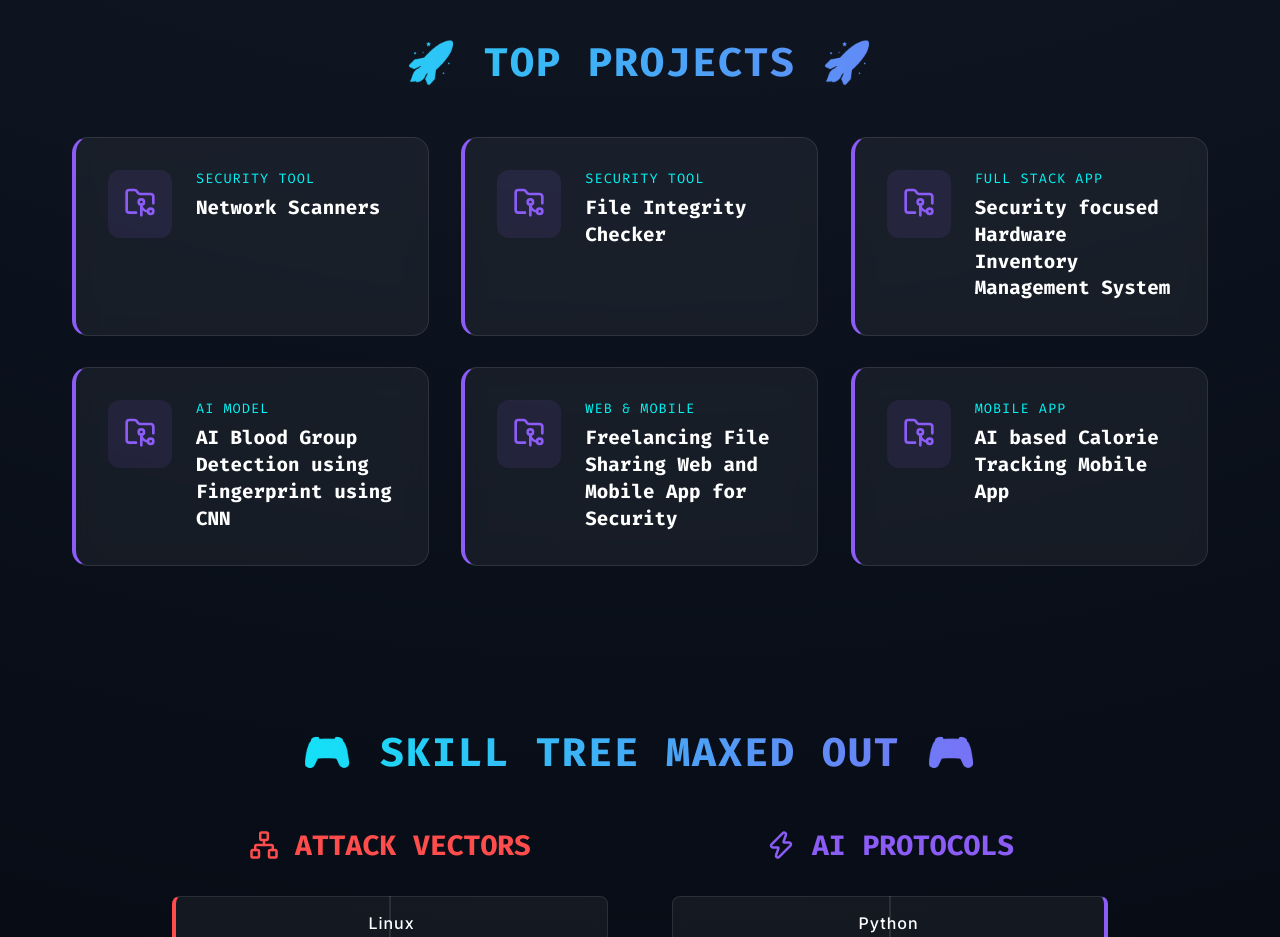
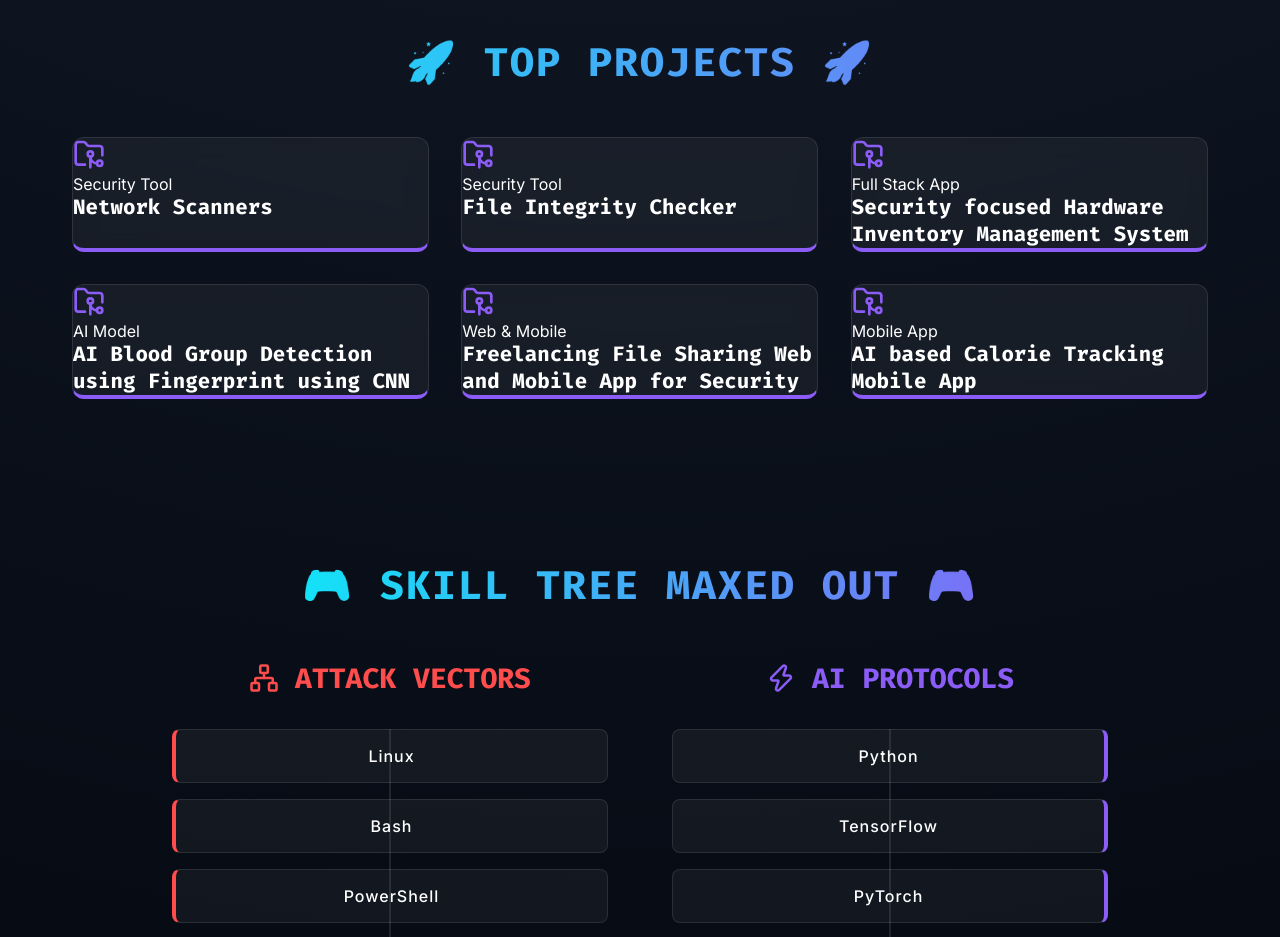
Before and after one commit to hassan-635/Portfolio, a React (Vite) app in the folder frontend/: page / in a window 1280 px wide. Shown: the part 1520-2457 px from the top of the page. Built offline with nearby package versions, Linux system fonts and the light colour scheme.

Commit message:
updated projects

```diff
--- a/frontend/src/components/Projects.css
+++ b/frontend/src/components/Projects.css
@@ -11,57 +11,122 @@
 }
 
 .project-card {
-  padding: 2rem;
+  padding: 0;
   display: flex;
-  align-items: flex-start;
-  gap: 1.5rem;
+  flex-direction: column;
   position: relative;
   overflow: hidden;
-  transition: transform 0.3s ease, border-color 0.3s ease;
-  cursor: pointer;
-  border-left: 4px solid var(--accent-purple);
+  transition: transform 0.3s ease, border-color 0.3s ease, box-shadow 0.3s ease;
+  border: 1px solid var(--glass-border);
+  border-bottom: 4px solid var(--accent-purple);
+  border-radius: 12px;
+  background: var(--glass-bg);
+  backdrop-filter: blur(10px);
 }
 
 .project-card:hover {
-  transform: translateY(-5px);
+  transform: translateY(-10px);
   border-color: var(--accent-cyan);
+  border-bottom-color: var(--accent-cyan);
+  box-shadow: 0 10px 30px rgba(0, 247, 247, 0.1);
 }
 
-.project-icon {
-  background: rgba(139, 92, 246, 0.1);
-  padding: 1rem;
-  border-radius: 12px;
-  flex-shrink: 0;
-  transition: background 0.3s ease;
+.project-image-container {
+  width: 100%;
+  height: 200px;
+  overflow: hidden;
+  position: relative;
+  border-bottom: 1px solid var(--glass-border);
 }
 
-.project-card:hover .project-icon {
-  background: rgba(0, 247, 247, 0.1);
+.project-image {
+  width: 100%;
+  height: 100%;
+  object-fit: cover;
+  transition: transform 0.5s ease;
 }
 
-.project-card:hover .project-icon svg {
-  color: var(--accent-cyan) !important;
+.project-card:hover .project-image {
+  transform: scale(1.1);
 }
 
-.project-info {
+.project-image-placeholder {
+  width: 100%;
+  height: 100%;
+  display: flex;
+  justify-content: center;
+  align-items: center;
+  background: rgba(139, 92, 246, 0.05);
+}
+
+.project-content {
+  padding: 1.5rem;
   display: flex;
   flex-direction: column;
-  gap: 0.5rem;
-  z-index: 1;
-}
-
-.project-type {
-  font-family: 'Fira Code', monospace;
-  font-size: 0.85rem;
-  color: var(--accent-cyan);
-  text-transform: uppercase;
-  letter-spacing: 1px;
+  gap: 1rem;
+  flex-grow: 1;
 }
 
 .project-title {
-  font-size: 1.2rem;
-  line-height: 1.4;
-  font-weight: 600;
+  font-size: 1.3rem;
+  font-weight: 700;
+  color: #fff;
+  line-height: 1.3;
+}
+
+.project-description {
+  font-size: 0.95rem;
+  color: #cbd5e1;
+  line-height: 1.6;
+  display: -webkit-box;
+  -webkit-line-clamp: 3;
+  line-clamp: 3;
+  -webkit-box-orient: vertical;
+  overflow: hidden;
+}
+
+.project-tech {
+  display: flex;
+  flex-wrap: wrap;
+  gap: 0.5rem;
+  margin-top: auto;
+}
+
+.tech-tag {
+  font-family: 'Fira Code', monospace;
+  font-size: 0.75rem;
+  padding: 0.4rem 0.8rem;
+  background: rgba(0, 247, 247, 0.1);
+  color: var(--accent-cyan);
+  border-radius: 20px;
+  border: 1px solid rgba(0, 247, 247, 0.2);
+  transition: all 0.3s ease;
+}
+
+.project-card:hover .tech-tag {
+  background: rgba(0, 247, 247, 0.2);
+}
+
+.project-links {
+  display: flex;
+  gap: 1rem;
+  margin-top: 0.5rem;
+  padding-top: 1rem;
+  border-top: 1px solid var(--glass-border);
+}
+
+.project-link {
+  display: flex;
+  align-items: center;
+  gap: 0.4rem;
+  color: #a0aec0;
+  font-size: 0.9rem;
+  text-decoration: none;
+  transition: color 0.3s ease;
+}
+
+.project-link:hover {
+  color: var(--accent-purple);
 }
 
 .project-hover-effect {
@@ -73,6 +138,7 @@
   background: linear-gradient(90deg, transparent, rgba(255, 255, 255, 0.05), transparent);
   transition: left 0.5s ease;
   z-index: 0;
+  pointer-events: none;
 }
 
 .project-card:hover .project-hover-effect {
```
